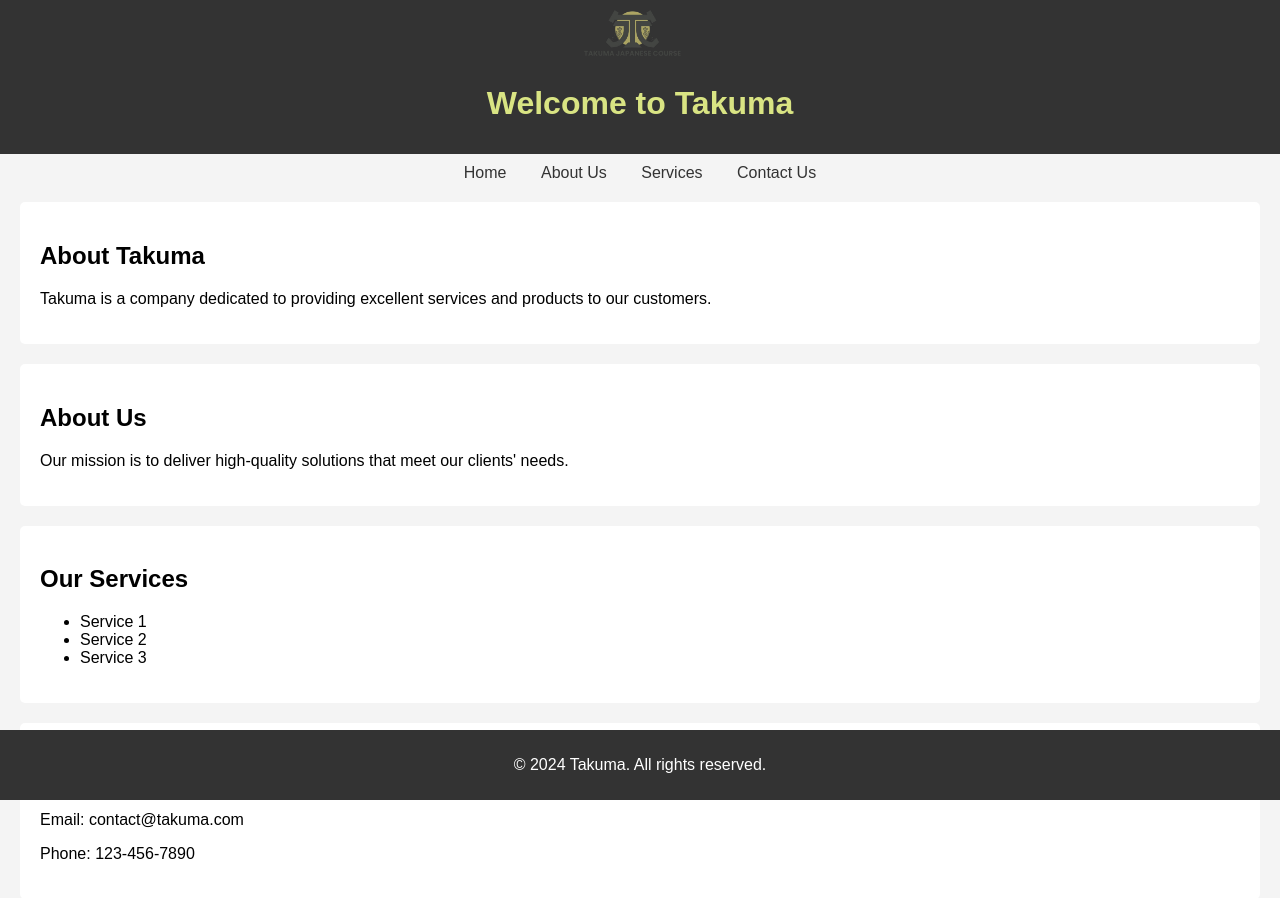
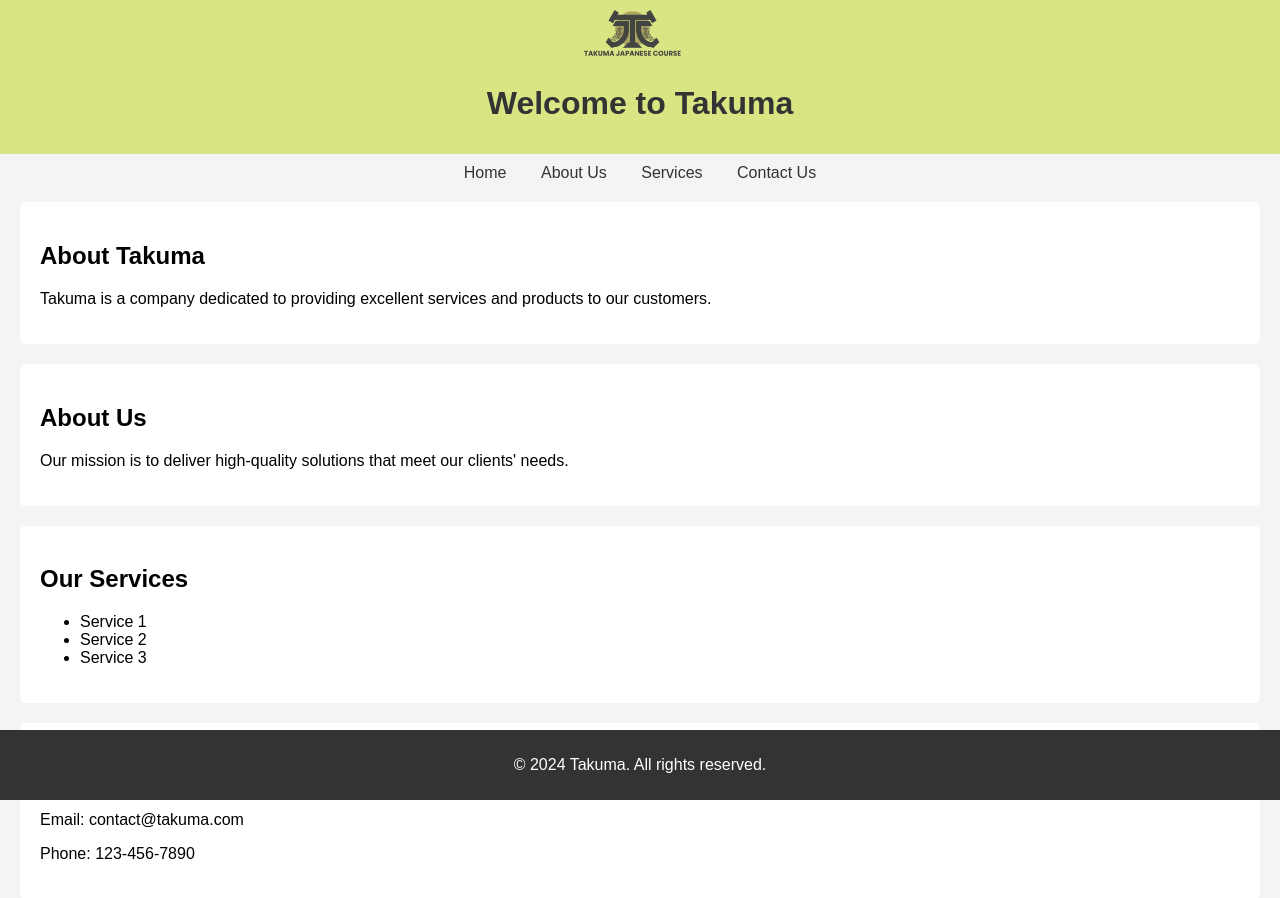
Before and after one commit to kokut00/takuma, a plain HTML site: page index.html in a window 1280 px wide. Drawn offline with Linux system fonts and the light colour scheme.

Commit message:
Update index.html

```diff
--- a/index.html
+++ b/index.html
@@ -12,8 +12,8 @@
             background-color: #f4f4f4;
         }
         header {
-            background-color: #333;
-            color: #D9E483;
+            background-color: #D9E483;
+            color: #333;
             padding: 10px 0;
             text-align: center;
         }
```
